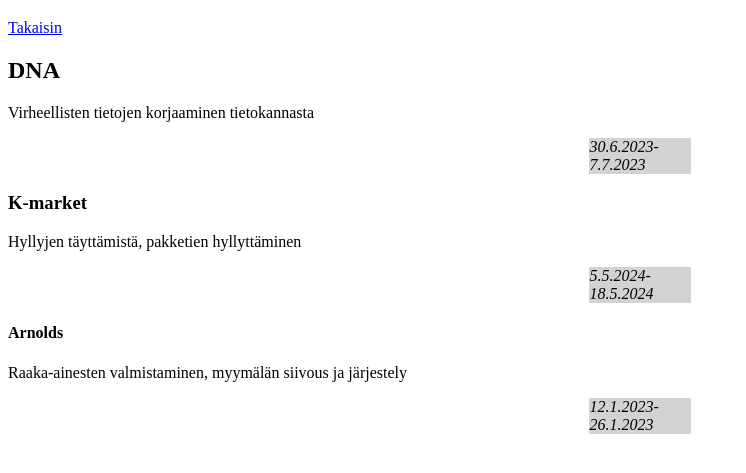
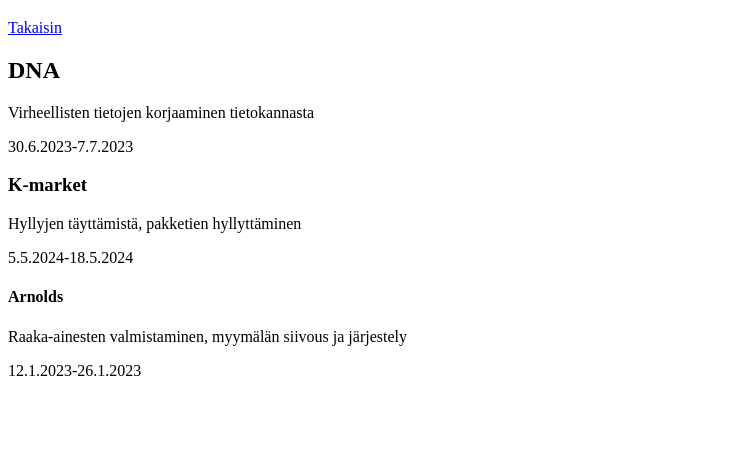
Before and after one commit to ontsii/projekti, a plain HTML site: page tyokokemus.html in a window 1280 px wide. Shown: the part 61-534 px from the top of the page, without its empty margins (0-746 px from the left). Drawn offline with Linux system fonts and the light colour scheme.

Commit message:
Update tyokokemus.html

```diff
--- a/tyokokemus.html
+++ b/tyokokemus.html
@@ -4,17 +4,9 @@
     <meta charset="UTF-8">
     <meta name="viewport" content="width=device-width, initial-scale=1.0">
     <title>työkokemus</title>
-    <style>
-        aside {
-            margin: auto;
-            font-style: italic;
-            background-color: lightgray;
-            width:8%;
-}
-
-    </style>
 </head>
 
+<body>
 <header>
     <h1>Työkokemus</h1>
 </header>
@@ -22,27 +14,20 @@
         <a href="index.html">Takaisin</a>
     </nav>
 
-<body>
     <h2>DNA</h2>
     <p>Virheellisten tietojen korjaaminen tietokannasta</p>
 
-<aside>
     <p>30.6.2023-7.7.2023</p>
-</aside>
 
     <h3>K-market</h3>
     <p>Hyllyjen täyttämistä, pakketien hyllyttäminen</p>
 
-<aside>
     <p>5.5.2024-18.5.2024</p>
-</aside>
 
     <h4>Arnolds</h4>
     <p>Raaka-ainesten valmistaminen, myymälän siivous ja järjestely</p>
 
-<aside>
     <p>12.1.2023-26.1.2023</p>
-</aside>
 </body>
 
 
```
